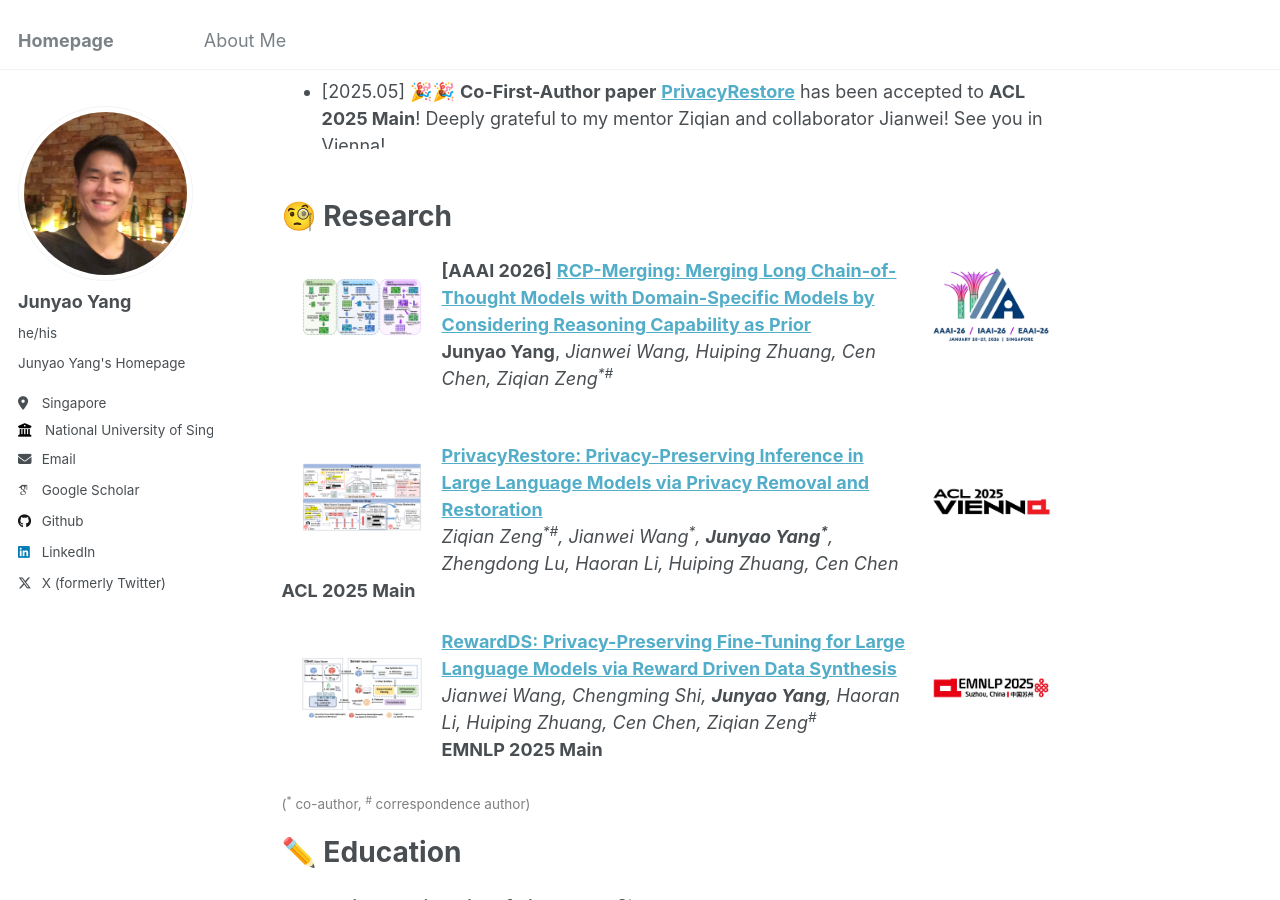
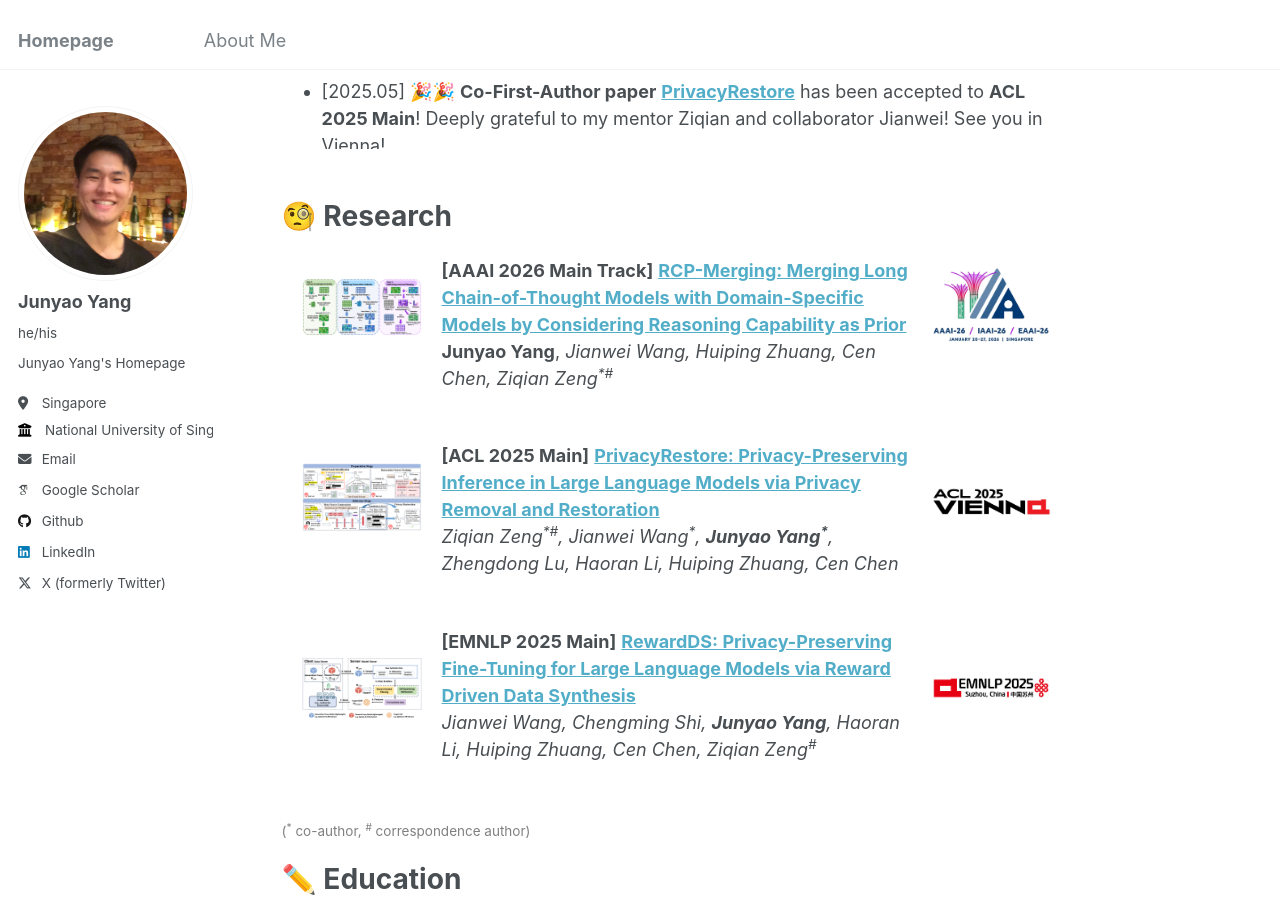
Before and after one commit to jyyang26/jyyang26.github.io, a Jekyll site: the page built from _pages/about.md, in a window 1280 px wide and 900 px high, scrolled down 773 px. Built offline with Jekyll 4.4.1, drawn with Linux system fonts in a browser that asks for light colours; some web fonts are replaced.

Commit message:
Update about.md

```diff
--- a/_pages/about.md
+++ b/_pages/about.md
@@ -103,7 +103,7 @@ My research story revolves around **the Underlying Principles and Understanding
   </a>
   <img src="images/AAAI2026.jpg" alt="AAAI2026" style="float: right; margin-left: 20px; width: 120px; height: 120px; object-fit: cover;">
 </p>
-**[AAAI 2026]** **[RCP-Merging: Merging Long Chain-of-Thought Models with Domain-Specific Models by Considering Reasoning Capability as Prior](https://arxiv.org/abs/2508.03140)**<br>
+**[AAAI 2026 Main Track]** **[RCP-Merging: Merging Long Chain-of-Thought Models with Domain-Specific Models by Considering Reasoning Capability as Prior](https://arxiv.org/abs/2508.03140)**<br>
 **Junyao Yang**, *Jianwei Wang, Huiping Zhuang, Cen Chen, Ziqian Zeng<sup>\*\#</sup>*<br>
 <br style="clear: both;">
 
@@ -113,9 +113,9 @@ My research story revolves around **the Underlying Principles and Understanding
   </a>
   <img src="images/ACL2025.jpg" alt="ACL2025" style="float: right; margin-left: 20px; width: 120px; height: 120px; object-fit: cover;">
 </p>
-**[PrivacyRestore: Privacy-Preserving Inference in Large Language Models via Privacy Removal and Restoration](https://arxiv.org/abs/2406.01394)**<br>
+**[ACL 2025 Main]** **[PrivacyRestore: Privacy-Preserving Inference in Large Language Models via Privacy Removal and Restoration](https://arxiv.org/abs/2406.01394)**<br>
 *Ziqian Zeng<sup>\*\#</sup>, Jianwei Wang<sup>\*</sup>, **Junyao Yang<sup>\*</sup>**, Zhengdong Lu, Haoran Li, Huiping Zhuang, Cen Chen*<br>
-**ACL 2025 Main**<br style="clear: both;">
+<br style="clear: both;">
 
 <p>
   <a href="https://arxiv.org/abs/2502.18517">
@@ -123,9 +123,9 @@ My research story revolves around **the Underlying Principles and Understanding
   </a>
   <img src="images/EMNLP2025.jpg" alt="EMNLP2025" style="float: right; margin-left: 20px; width: 120px; height: 120px; object-fit: cover;">
 </p>
-**[RewardDS: Privacy-Preserving Fine-Tuning for Large Language Models via Reward Driven Data Synthesis](https://arxiv.org/abs/2502.18517)**<br>
+**[EMNLP 2025 Main]** **[RewardDS: Privacy-Preserving Fine-Tuning for Large Language Models via Reward Driven Data Synthesis](https://arxiv.org/abs/2502.18517)**<br>
 *Jianwei Wang, Chengming Shi, **Junyao Yang**, Haoran Li, Huiping Zhuang, Cen Chen, Ziqian Zeng<sup>\#</sup>*<br>
-**EMNLP 2025 Main** <br style="clear: both;">
+ <br style="clear: both;">
 
 <span style="color: grey;"><sub>(<sup>\*</sup> co-author, <sup>#</sup> correspondence author)</sub></span>
 
```
